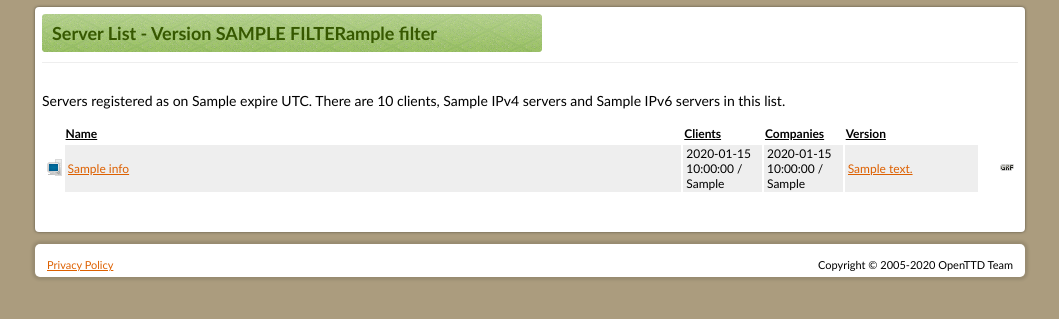
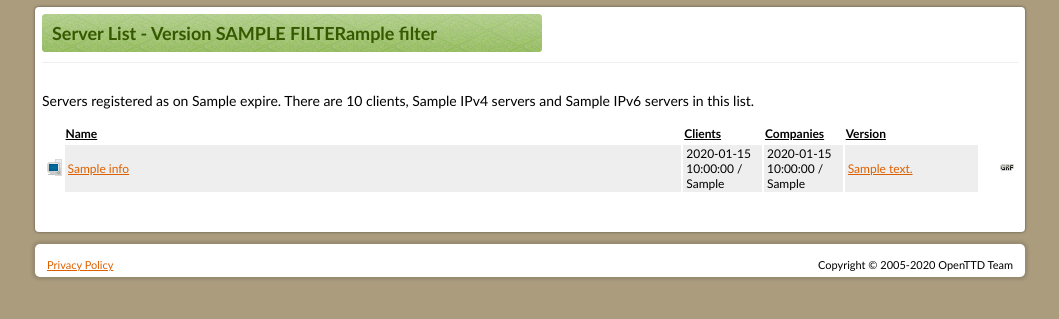
Before and after one commit to OpenTTD/master-server-web, a Flask app: template webclient/templates/server_list.html in a window 1280 px wide. Shown: the part 122-441 px from the top of the page, without its empty margins (110-1169 px from the left). Run offline with Flask 2, Linux system fonts and the light colour scheme; the template is opened without the code that fills it: most values are stand-ins (such as "Sample title", 1, 10 or a date in 2020).

Commit message:
Fix: don't mention UTC twice; it is not helpful

```diff
--- a/webclient/templates/server_list.html
+++ b/webclient/templates/server_list.html
@@ -26,7 +26,7 @@
     </tr>
 </thead>
 <tbody>
-    <p>Servers registered as on {{ expire }} UTC. There are {{ clients }} clients, {{ servers_ipv4 }} IPv4 servers and {{ servers_ipv6 }} IPv6 servers in this list.</p>
+    <p>Servers registered as on {{ expire }}. There are {{ clients }} clients, {{ servers_ipv4 }} IPv4 servers and {{ servers_ipv6 }} IPv6 servers in this list.</p>
 {% for server in servers %}
     <tr class="{{ loop.cycle('odd', 'even') }}">
         <td class="image">
```
